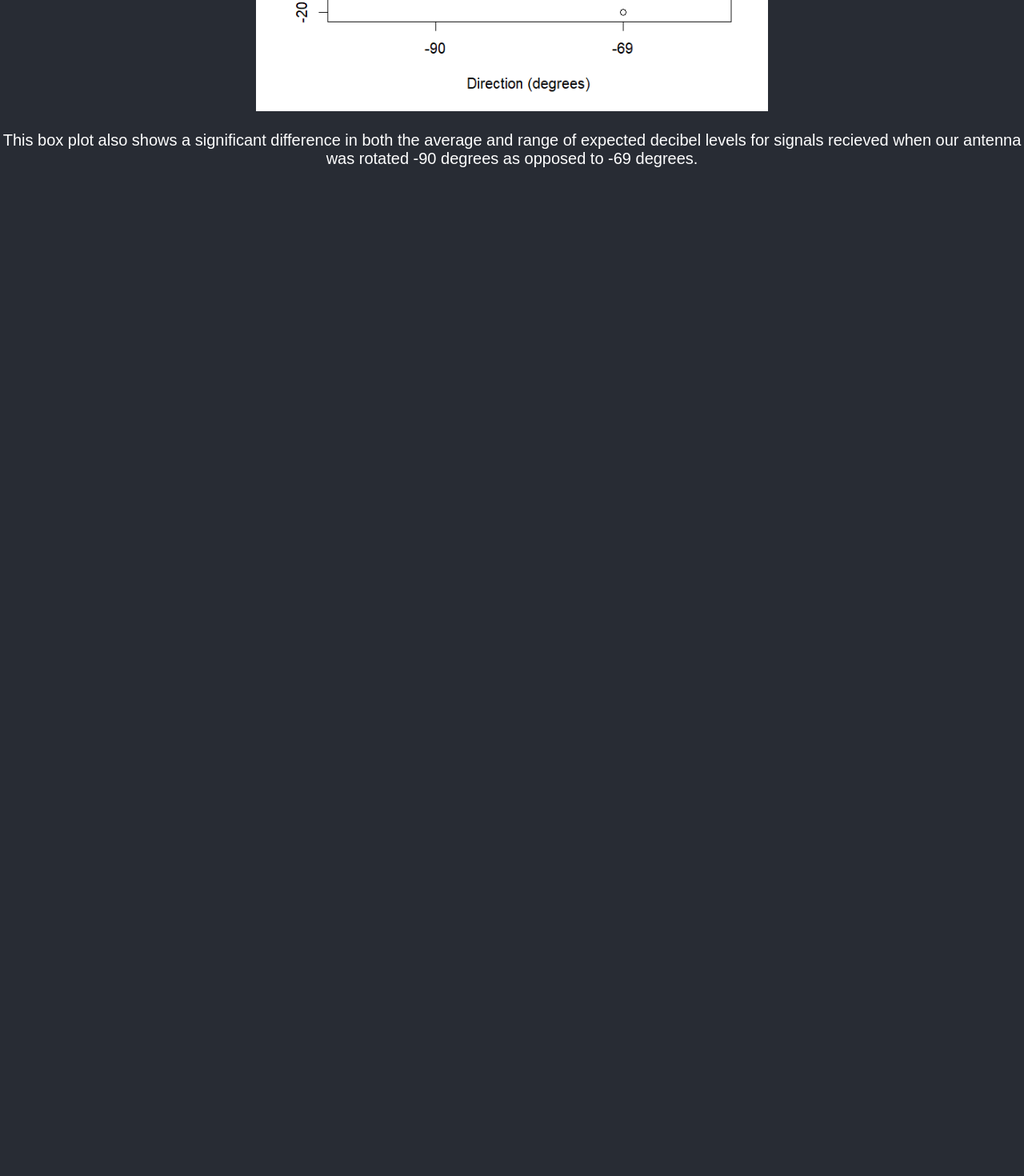
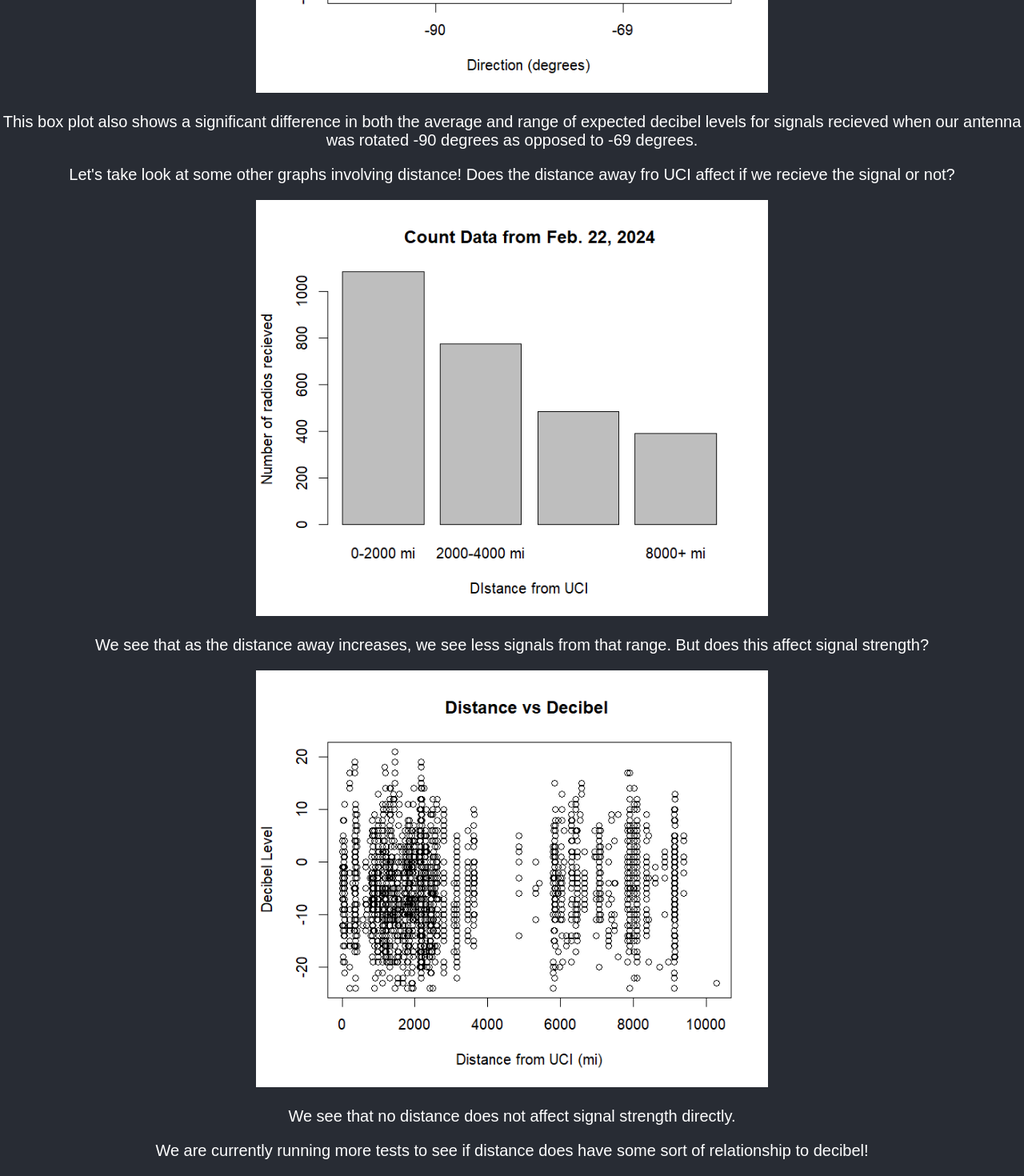
Before and after one commit to ggarcia453/AroundtheWorldRadio, a React (Create React App) app in the folder radio-site/: page /AroundtheWorldRadio/stats in a window 1280 px wide. Shown: the part 1294-2764 px from the top of the page at 80% size. Before the commit the page ends 1524 px from the top, so only its background shows below. Built offline with nearby package versions, Linux system fonts and the light colour scheme.

Commit message:
Stats page update #2

```diff
--- a/radio-site/src/pages/Statistics.jsx
+++ b/radio-site/src/pages/Statistics.jsx
@@ -2,6 +2,8 @@ import React from "react";
 import './Statistics.css'
 import K6AGA from './../images/K6AGA.png'
 import K6AGA_box from './../images/K6AGA_box.png'
+import Distance_bar from './../images/Distance_bar.png'
+import Distnace_scatter from './../images/Distance_scatter.png'
 
 
 const Stats = () => {
@@ -18,7 +20,7 @@ const Stats = () => {
                 Stats
             </h1>
             <body>
-                <p>Welcome to the Stats page! Here we have a few graphs showing the relationship between directionality and decibel level. Let's look at a graph together.</p>
+                <p>Welcome to the Stats page! Here we have a few graphs about all the data we recieved. Let's look at a graph together.</p>
             <img src={K6AGA} alt="'Graph of data from callsign K6AGA'"
              width="50%"/>
              <p>Every point on the graph is a radio signal we've recieved with our antenna! They're mapped by which direction we had the antenna pointed and their decibel level.</p>
@@ -28,6 +30,16 @@ const Stats = () => {
              width="50%"/>
              <p>This box plot also shows a significant difference in both the average and range of expected decibel levels for signals recieved when our antenna was rotated -90 degrees as opposed to -69 degrees. </p>
             </body>
+            <body>
+                <p>Let's take look at some other graphs involving distance! Does the distance away fro UCI affect if we recieve the signal or not?</p>
+                <img src={Distance_bar} alt="'Bar Graph showing frequency of signals recieved in a certain range'"
+                width="50%"/>
+                <p>We see that as the distance away increases, we see less signals from that range. But does this affect signal strength?</p>
+                <img src={Distnace_scatter} alt="'Scatterplot of distance vs signal stength'"
+                width="50%" />
+                <p> We see that no distance does not affect signal strength directly.</p>
+                <p> We are currently running more tests to see if distance does have some sort of relationship to decibel!</p>
+            </body>
         </div>
     );
 };
```
Also changed, not shown: radio-site/src/images/Distance_bar.png (added), radio-site/src/images/Distance_scatter.png (added).
